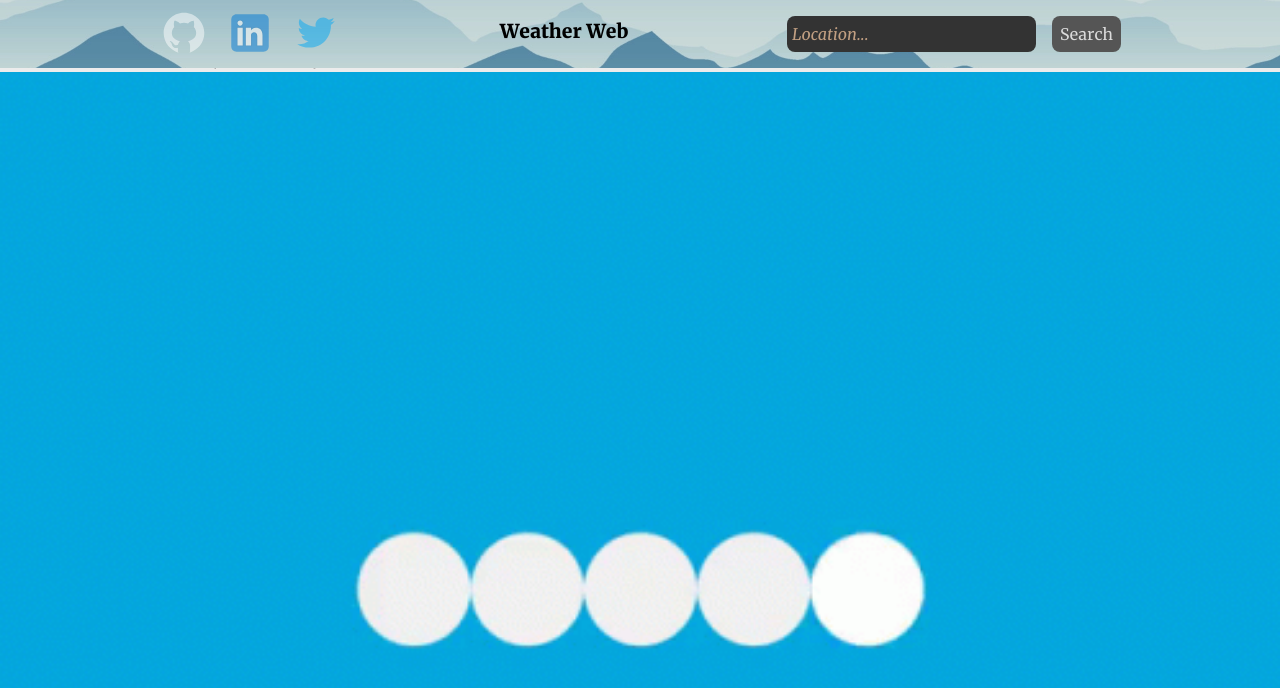
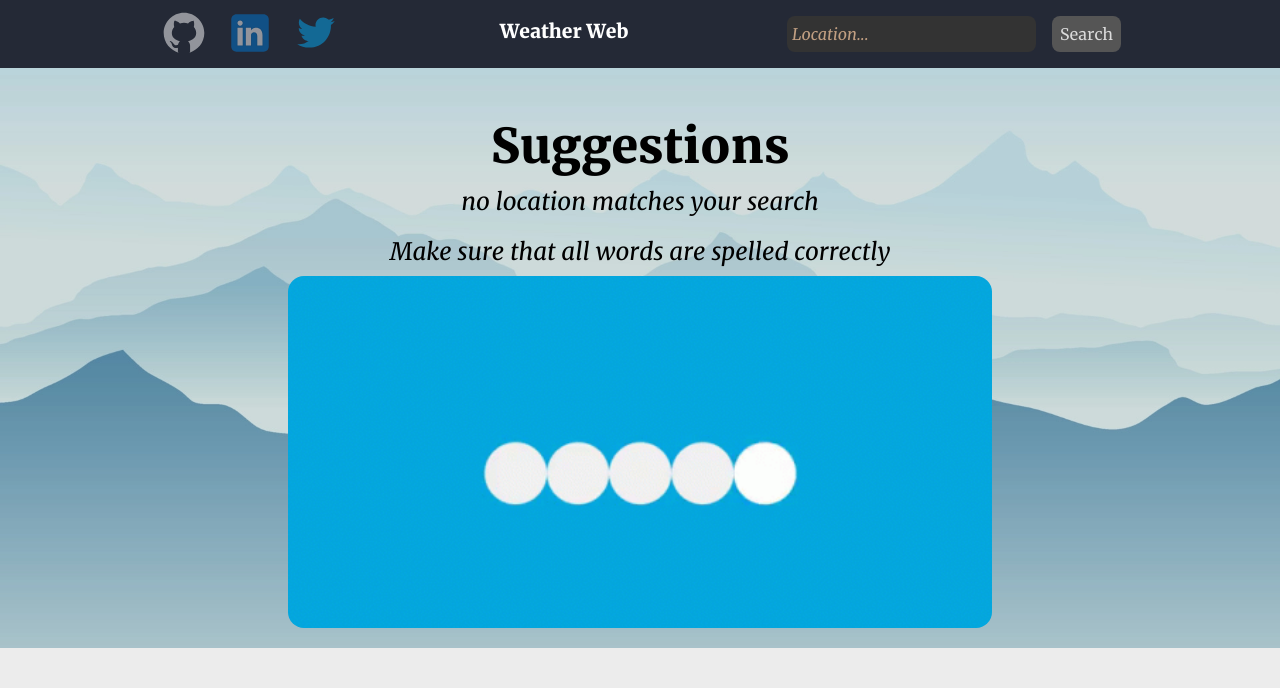
Before and after one commit to Jau2002/weather-web, a React app: page / in a window 1280 px wide. Shown: the top 688 px of the page. Built offline with nearby package versions, Linux system fonts and the light colour scheme.

Commit message:
style: loader

```diff
--- a/src/components/Loader.jsx
+++ b/src/components/Loader.jsx
@@ -1,18 +1,19 @@
 import preloader from '../assets/public/preloader.gif';
+import '../styles.css';
 
 function Loader() {
 	return (
-		<footer>
-			<ul>
-				{' '}
-				Suggestions
-				<li>no location matches your search</li>
-				<li>Make sure that all words are spelled correctly</li>
-				<img
-					src={preloader}
-					alt='preloader'
-				/>
-			</ul>
+		<footer className='footer'>
+			<li className='footer__li--title'>Suggestions</li>
+			<li className='footer__li'>no location matches your search</li>
+			<li className='footer__li'>
+				Make sure that all words are spelled correctly
+			</li>
+			<img
+				src={preloader}
+				alt='preloader'
+				className='footer__img'
+			/>
 		</footer>
 	);
 }
--- a/src/less/_layout.less
+++ b/src/less/_layout.less
@@ -9,3 +9,8 @@
 	flex-wrap: wrap;
 	justify-content: space-evenly;
 }
+
+.flex-no-wrap {
+	display: flex;
+	flex-direction: column;
+}
--- a/src/less/_other.less
+++ b/src/less/_other.less
@@ -36,7 +36,8 @@
 }
 
 /* colors pointers */
-@font-title: @black;
+@font-title: @white;
+@font-li: @black;
 @font-input: @white;
 @font-placeholder: @ivory;
 @border: @white;
@@ -44,6 +45,7 @@
 @bg-disable: @davys-grey;
 @bg-hover: @white;
 @bg-input: @dark-charcoal;
+@bg-nav: @brillux;
 @color-hover: @black;
 
 /* colors variables */
@@ -53,3 +55,4 @@
 @davys-grey: #555;
 @dark-charcoal: #333;
 @ivory: #c19f82;
+@brillux: #242936;
--- /dev/null
+++ b/src/less/modules/_loader.less
@@ -0,0 +1,25 @@
+.footer {
+	position: fixed;
+	background: url('/src/assets/public/background.webp') no-repeat center scroll;
+	background-size: cover;
+	width: 100%;
+	color: @font-li;
+	.flex-no-wrap();
+
+	&__li--title {
+		font: 900 3em @family;
+		margin: 1em auto 0;
+	}
+
+	&__li {
+		font: 400 italic 1.5em @family;
+		margin: 0.4em auto;
+	}
+
+	&__img {
+		margin: 0 auto 1.2em;
+		border-radius: 1em;
+		width: 44em;
+		height: 22em;
+	}
+}
--- a/src/less/modules/_nav.less
+++ b/src/less/modules/_nav.less
@@ -1,8 +1,5 @@
 .nav {
-	position: fixed;
-	background: url('/src/assets/public/background.webp') no-repeat center scroll;
-	background-size: cover;
-	width: 100%;
+	background: @bg-nav;
 	.flex();
 
 	&__div {
--- a/src/less/styles.less
+++ b/src/less/styles.less
@@ -3,3 +3,4 @@
 @import '_base';
 @import 'modules/_nav';
 @import 'modules/_search-bar';
+@import 'modules/_loader';
--- a/src/main.html
+++ b/src/main.html
@@ -5,10 +5,6 @@
 		<meta
 			name="viewport"
 			content="width=device-width, initial-scale=1.0"
-		/>
-		<meta
-			name="description"
-			content="Weather React App"
 		/>
 		<meta
 			http-equiv="Content-Security-Policy"
```
Also changed, not shown: src/styles.css (+1 -1 lines), 1 other file (tests, documents, lock files or other folders).
